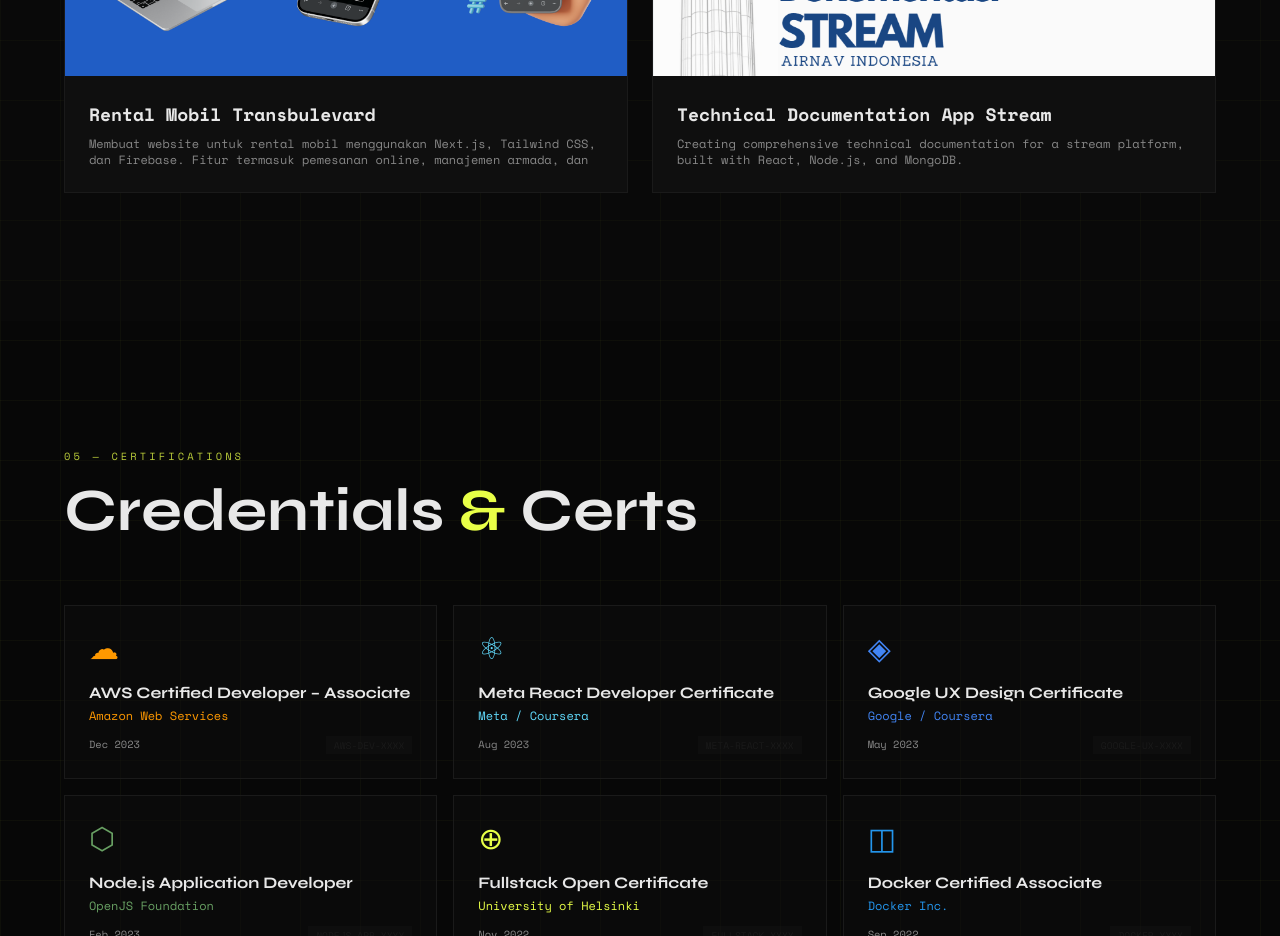
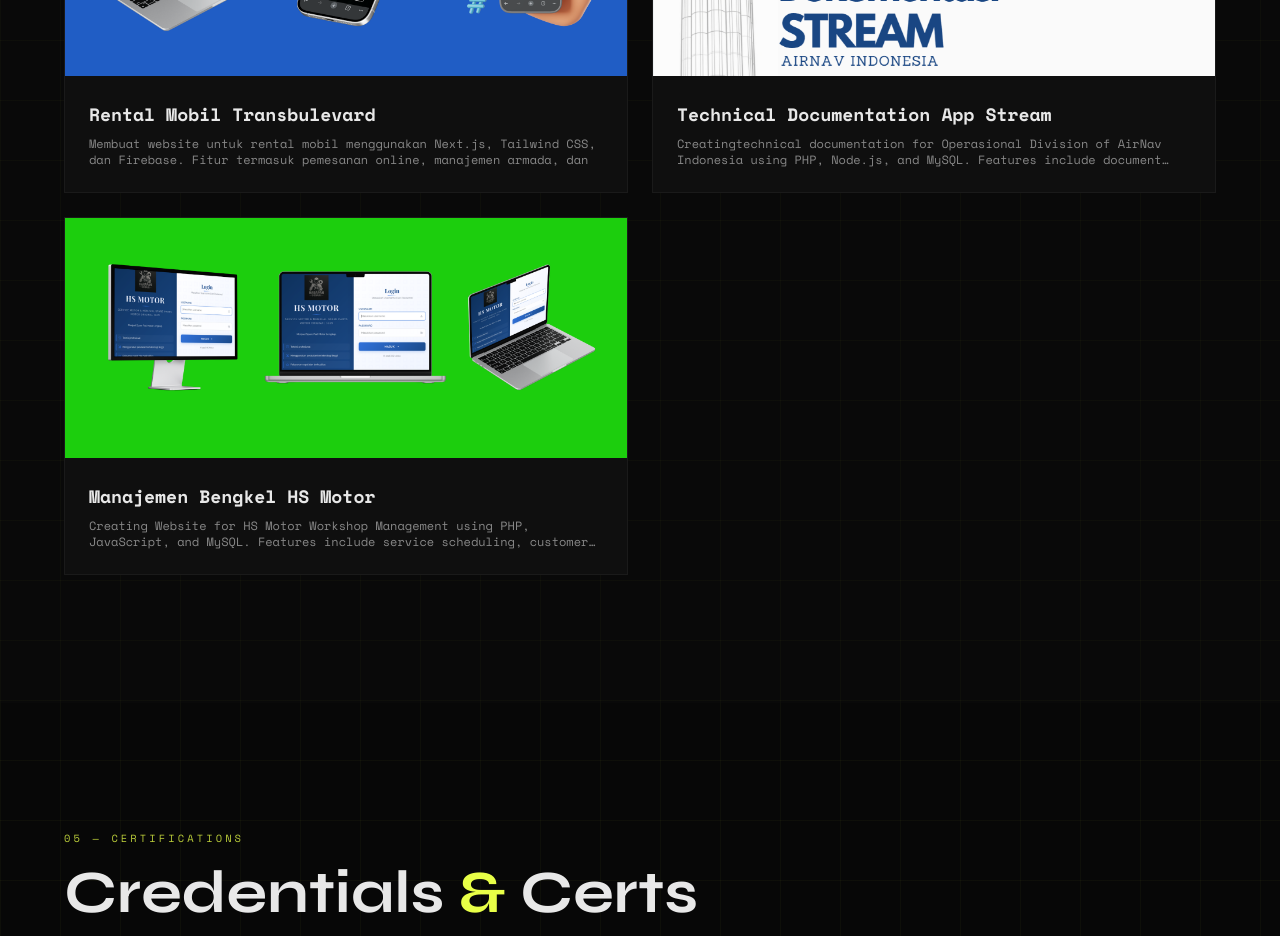
Before and after one commit to ahmadshowi/porto-showi, a Next.js app: page / in a window 1280 px wide. Shown: the part 3620-4556 px from the top of the page. Built offline with nearby package versions, Linux system fonts and the light colour scheme.

Commit message:
update Full Project

```diff
--- a/components/Projects.tsx
+++ b/components/Projects.tsx
@@ -19,13 +19,25 @@
   {
     number: '02',
     title: 'Technical Documentation App Stream',
-    desc: 'Creating comprehensive technical documentation for a stream platform, built with React, Node.js, and MongoDB.',
-    tags: ['React', 'Node.js', 'MongoDB'],
+    desc: 'Creatingtechnical documentation for Operasional Division of AirNav Indonesia using PHP, Node.js, and MySQL. Features include document management, version control, and user access levels.',
+    tags: ['CI', 'Node.js', 'MySQL', 'PHP'],
     link: '#',
     color: '#3effee',
     images: [
       '/images/techdoc_stream.png',
-      '/images/techdoc_stream2.png',
+      '/images/techdoc_stream.png',
+    ],
+  },
+    {
+    number: '03',
+    title: 'Manajemen Bengkel HS Motor',
+    desc: 'Creating Website for HS Motor Workshop Management using PHP, JavaScript, and MySQL. Features include service scheduling, customer management, and financial reporting.',
+    tags: ['PHP', 'JavaScript', 'MySQL'],
+    link: '#',
+    color: '#3effee',
+    images: [
+      '/images/mockup_hsmotor.png',
+      '/images/mockup_hsmotor.png',
     ],
   },
 ]
```
Also changed, not shown: public/images/mockup_hsmotor.png (added).
